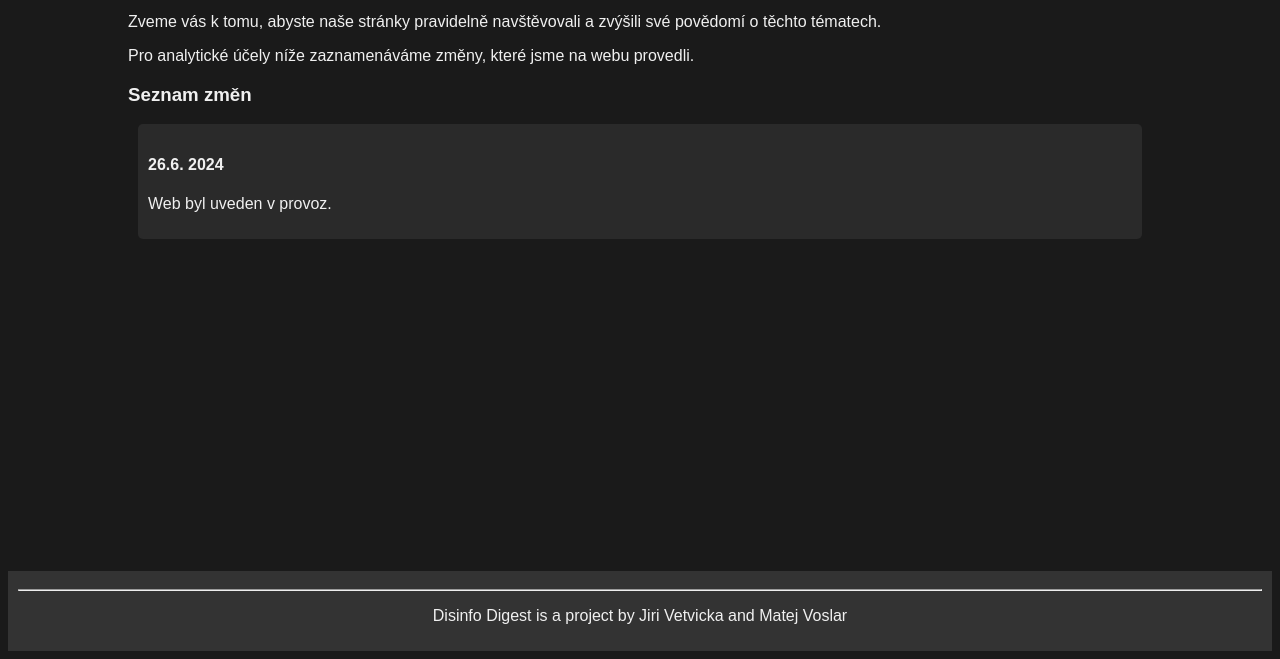
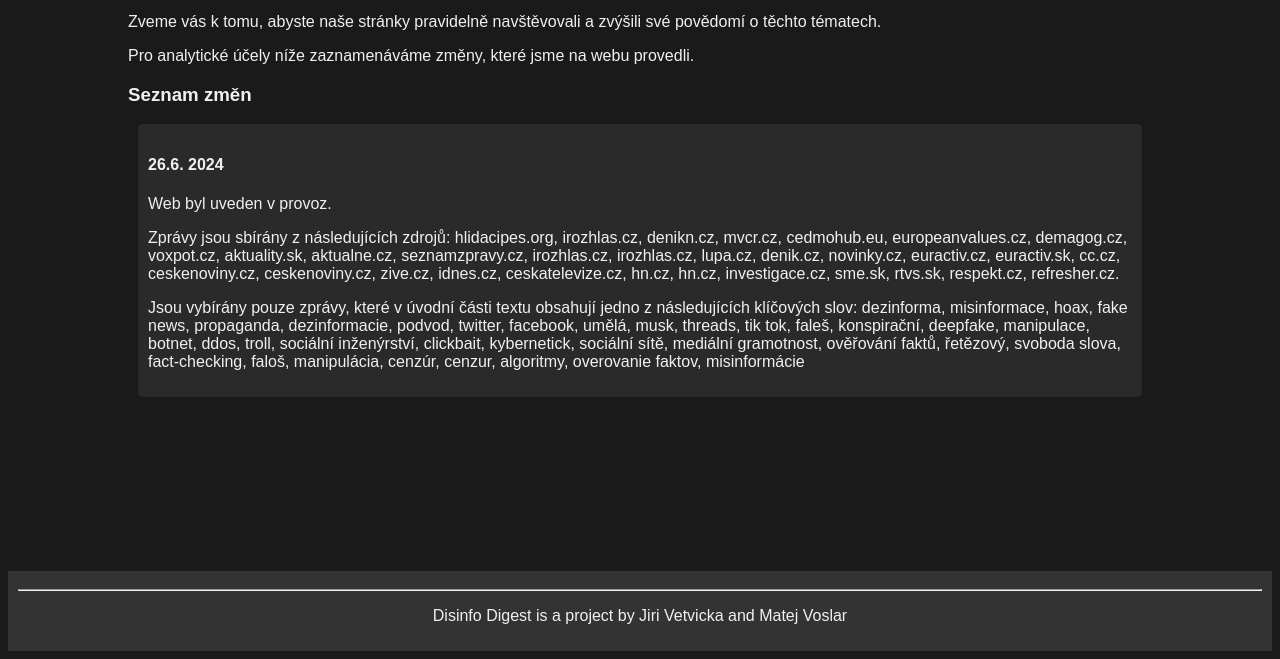
Before and after one commit to msamyel/disinfo-digest, a Flask app: page /changelog in a window 1280 px wide. Shown: the part 308-967 px from the top of the page. Run offline with Flask 3, Linux system fonts and the light colour scheme; some libraries are stand-ins or nearby versions.

Commit message:
update changelog

```diff
--- a/templates/changelog.html
+++ b/templates/changelog.html
@@ -6,7 +6,8 @@
         <h2>Changelog</h2>
     </div>
     <p>
-        Tento web automaticky zaznamenává zprávy o dezinformacích, kyberbezpečnosti, nebo o světových konfliktech z mnoha zdrojů.
+        Tento web automaticky zaznamenává zprávy o dezinformacích, kyberbezpečnosti, nebo o světových konfliktech z
+        mnoha zdrojů.
     </p>
     <p>
         Zveme vás k tomu, abyste naše stránky pravidelně navštěvovali a zvýšili své povědomí o těchto tématech.
@@ -18,8 +19,45 @@
     <article>
         <h4>26.6. 2024</h4>
         <p class="article__content">
-            Web byl uveden v provoz.
-        </p>
+            Web byl uveden v provoz. </p>
+        <p class="article__content"> Zprávy jsou sbírány z následujících zdrojů:
+            <a href="https://hlidacipes.org/feed/" target="_blank">hlidacipes.org</a>,
+            <a href="https://www.irozhlas.cz/rss/irozhlas/tag/7708693" target="_blank">irozhlas.cz</a>,
+            <a href="https://denikn.cz/minuta/feed/" target="_blank">denikn.cz</a>,
+            <a href="https://www.mvcr.cz/chh/SCRIPT/rss.aspx?nid=" target="_blank">mvcr.cz</a>,
+            <a href="https://cedmohub.eu/cs/feed/" target="_blank">cedmohub.eu</a>,
+            <a href="https://europeanvalues.cz/cs/feed/" target="_blank">europeanvalues.cz</a>,
+            <a href="https://demagog.cz/rss/index.atom" target="_blank">demagog.cz</a>,
+            <a href="https://www.voxpot.cz/feed/" target="_blank">voxpot.cz</a>,
+            <a href="https://www.aktuality.sk/rss/" target="_blank">aktuality.sk</a>,
+            <a href="https://zpravy.aktualne.cz/rss/" target="_blank">aktualne.cz</a>,
+            <a href="https://www.seznamzpravy.cz/rss" target="_blank">seznamzpravy.cz</a>,
+            <a href="https://www.irozhlas.cz/rss/irozhlas/section/zpravy-domov" target="_blank">irozhlas.cz</a>,
+            <a href="https://www.irozhlas.cz/rss/irozhlas/section/zpravy-svet" target="_blank">irozhlas.cz</a>,
+            <a href="https://www.lupa.cz/rss/clanky/" target="_blank">lupa.cz</a>,
+            <a href="https://www.denik.cz/rss/zpravy.html" target="_blank">denik.cz</a>,
+            <a href="https://www.novinky.cz/rss" target="_blank">novinky.cz</a>,
+            <a href="https://euractiv.cz/feed/" target="_blank">euractiv.cz</a>,
+            <a href="https://euractiv.sk/feed/" target="_blank">euractiv.sk</a>,
+            <a href="https://cc.cz/feed/" target="_blank">cc.cz</a>,
+            <a href="https://www.ceskenoviny.cz/sluzby/rss/cr.php" target="_blank">ceskenoviny.cz</a>,
+            <a href="https://www.ceskenoviny.cz/sluzby/rss/svet.php" target="_blank">ceskenoviny.cz</a>,
+            <a href="https://www.zive.cz/rss/sc-47/" target="_blank">zive.cz</a>,
+            <a href="https://servis.idnes.cz/rss.aspx?c=zpravodaj" target="_blank">idnes.cz</a>,
+            <a href="https://ct24.ceskatelevize.cz/rss/tema/hlavni-zpravy-84313" target="_blank">ceskatelevize.cz</a>,
+            <a href="https://domaci.hn.cz/?m=rss" target="_blank">hn.cz</a>,
+            <a href="https://zahranicni.hn.cz/?m=rss" target="_blank">hn.cz</a>,
+            <a href="https://www.investigace.cz/feed/" target="_blank">investigace.cz</a>,
+            <a href="https://www.sme.sk/rss-title" target="_blank">sme.sk</a>,
+            <a href="https://spravy.rtvs.sk/feed/" target="_blank">rtvs.sk</a>,
+            <a href="https://www.respekt.cz/api/rss?type=articles&unlocked=1" target="_blank">respekt.cz</a>,
+            <a href="https://refresher.cz/rss" target="_blank">refresher.cz</a>. </p>
+        <p class="article__content">Jsou vybírány pouze zprávy, které v úvodní části textu obsahují jedno z
+            následujících klíčových slov:
+            dezinforma, misinformace, hoax, fake news, propaganda, dezinformacie, podvod, twitter, facebook, umělá,
+            musk, threads, tik tok, faleš, konspirační, deepfake, manipulace, botnet, ddos, troll, sociální inženýrství,
+            clickbait, kybernetick, sociální sítě, mediální gramotnost, ověřování faktů, řetězový, svoboda slova,
+            fact-checking, faloš, manipulácia, cenzúr, cenzur, algoritmy, overovanie faktov, misinformácie</p>
     </article>
 </main>
 {% endblock %}
```
